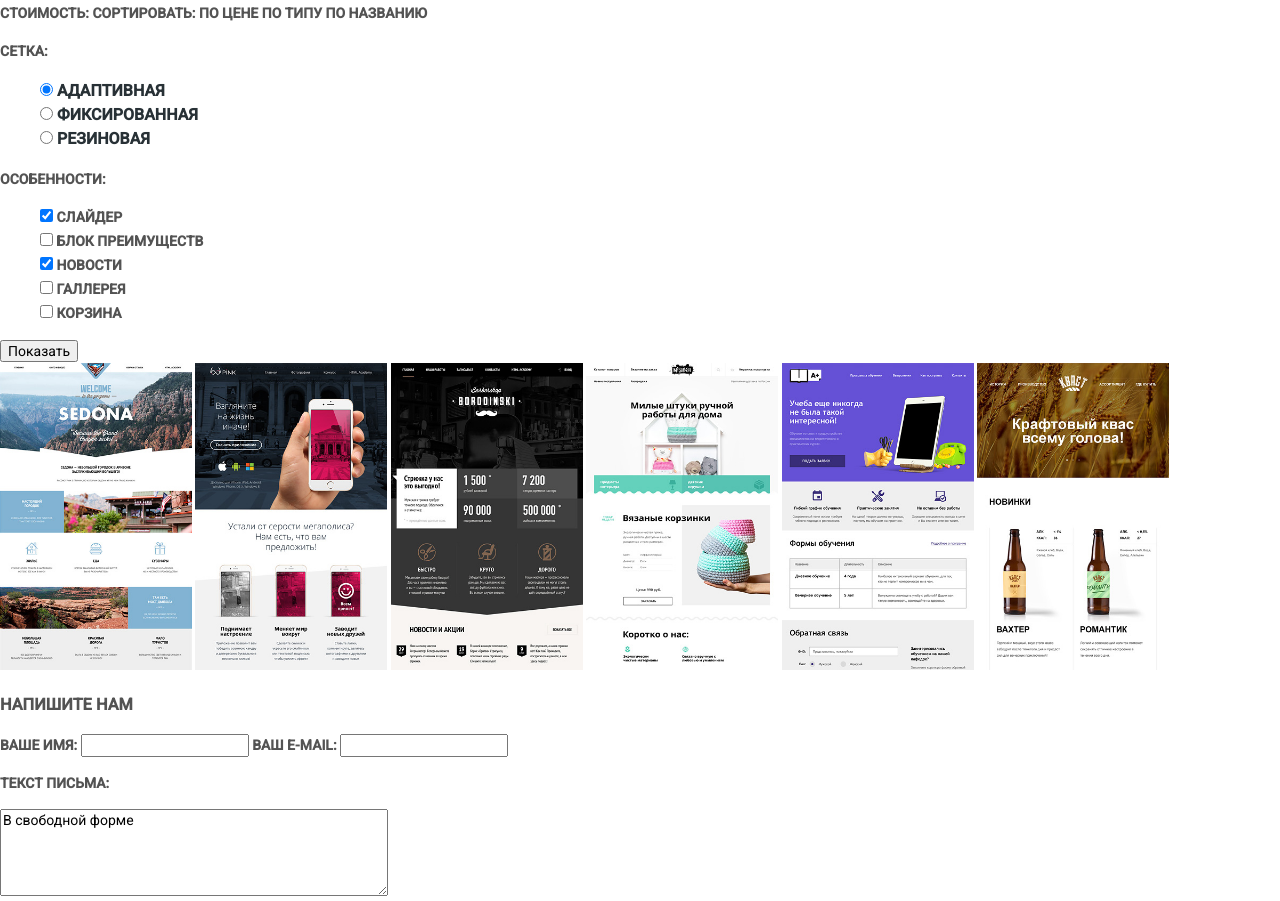
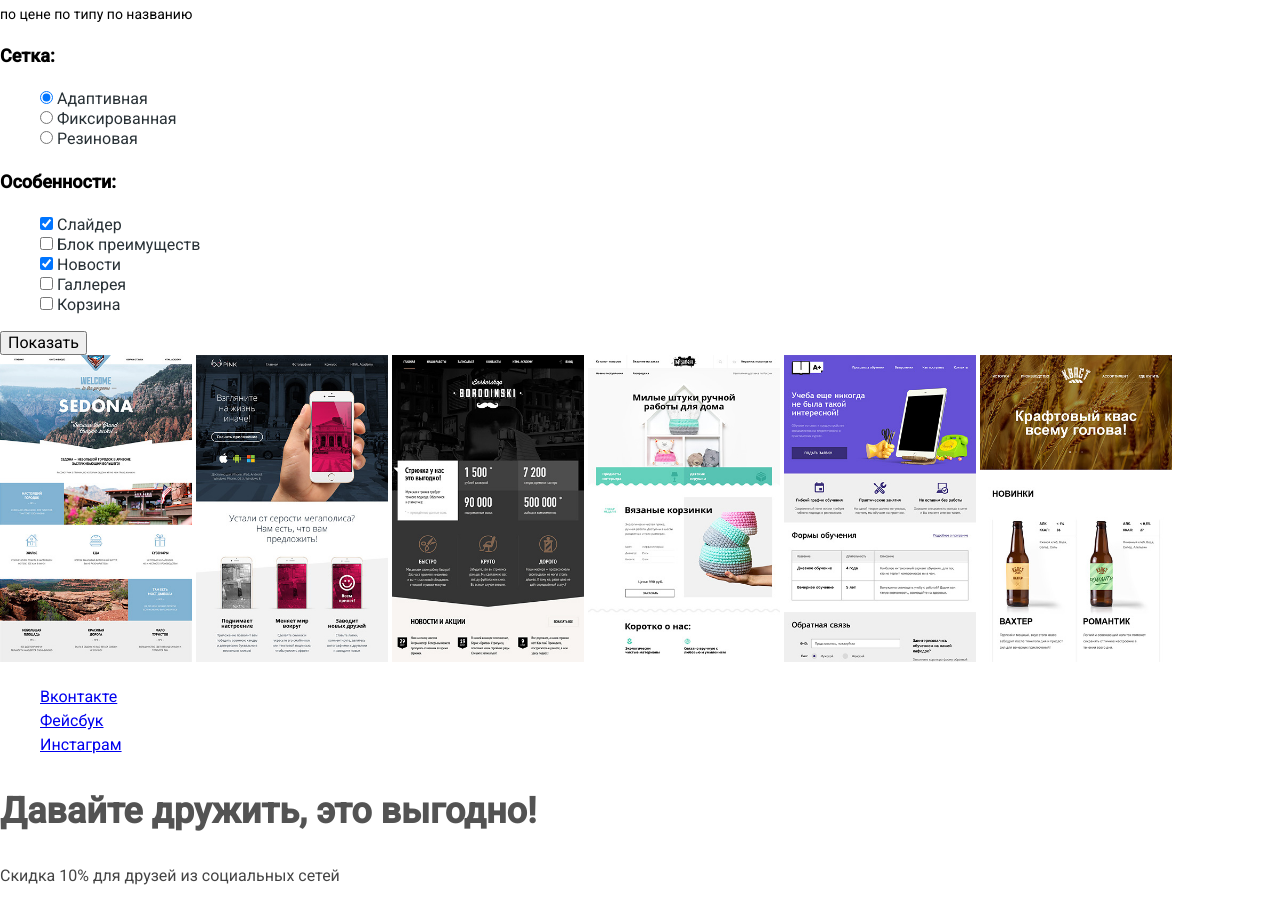
Before and after one commit to Alexanderkr9/1317099-nerds-27, a plain HTML site: page сatalog.html in a window 1280 px wide. Shown: the part 331-1232 px from the top of the page. Drawn offline with nearby package versions, Linux system fonts and the light colour scheme.

Commit message:
Изменения

```diff
--- a/css/style.css
+++ b/css/style.css
@@ -1,12 +1,11 @@
 body{
   margin: 0;
   padding: 0;
-  font-family: Roboto, Myriad Pro;
-  font-size: 14px;
+  font-family:  Roboto ;
+  font-size: 16px;
   line-height: 24px;
-  font-weight: 700;
+  font-weight: normal;
   color: #535353;
-  text-transform: uppercase;
   background-color: #ffffff;
   background-image: url("img/bg.jpg");
   background-position: top center;
@@ -17,6 +16,7 @@ body{
 }
 .main-navigation {
     font-size: 16px;
+    font-weight: medium;
     line-height: 30px;
     color: black;
     background-color: #ffffff;
@@ -25,10 +25,51 @@ body{
 .main-navigation ul{
   list-style: none;
 }
-h1{
+.basket{
+  font-size: 10,15px;
+  font-weight: medium;
+  line-height: 10,15px;
+  color: #000000;
+}
+.main-title h1{
+  font-size: 55px;
+  font-weight: medium;
   line-height: 55px;
-  color: black;
+  color: #000000;
 }
+.select{
+  font-size: 14px;
+  font-weight: normal;
+  line-height: 18px;
+  color: #000000;
+}
+.sort{
+  font-size: 18px;
+  font-weight: bold;
+  line-height: 18px;
+  color: #000000;
+}
+.menunav{
+  font-size: 18px;
+  font-weight: bold;
+  line-height: 30px;
+  color: #000000;
+
+}
+
+.form{
+  font-size: 16px;
+  font-weight: normal;
+  line-height: 20px;
+  color:#283136;
+}
+.button{
+  font-size: 16px;
+  font-weight: medium;
+  line-height: 18px;
+  color: #000000;
+}
+
 
  .special ul {
   list-style: none;
@@ -36,13 +77,43 @@ h1{
 .menu ul{
   list-style: none;
   font-size: 16px;
+  font-weight: normal;
+  line-height: 20px;
   color: #283136;
 }
 .discount{
+font-size: 16px;
+font-weight: normal;
+line-height: 22px;
+color:#444444;
+}
+.letfriend{
   font-size: 36px;
-  list-style: 36px;
+  font-weight: bold;
+  line-height: 36px;
   color: #00000;
 }
+
 .social ul{
   list-style: none;
 }
+.catalog p{
+  font-size: 16px;
+  font-weight: normal;
+  line-height: 24px;
+  color: #283136;
+}
+.catalog .catalog-menu {
+  font-size: 24px;
+  font-weight: bold;
+  line-height: 30;
+  color: #000000;
+
+}
+.catalog.catalog-notes{
+  font-size: 16px;
+  font-weight: normal;
+  line-height: 24px;
+  color: #283136;
+
+}
--- a/сatalog.html
+++ b/сatalog.html
@@ -19,22 +19,24 @@
         <li><a href="shop.html">Магазин</a></li>
         <li><a href="contacts.html">Контакты</a></li>
       </ul>
-      <a href="basket.html">Корзина</a>
+      <a class="basket" href="basket.html">Корзина</a>
     </nav>
-    <h1>Магазин готовых шаблонов</h1>
+    <h1 class="main-title">Магазин готовых шаблонов</h1>
   </header>
   <main>
-    <div>
-      <span>cтоимость:</span>
-      <span>cортировать:</span>
+     <div>
+      <span class="menunav">cтоимость:</span>
+      <span class="sort">cортировать:</span>
+     </div>
+      <div class="select">
       <span>по цене</span>
       <span>по типу</span>
       <span>по названию</span>
     </div>
     <section>
-      <form method="get" action="https://echo.htmlacademy.ru">
+      <form class="form" method="get" action="https://echo.htmlacademy.ru">
         <div class="menu">
-          <p>Cетка:</p>
+          <p class="menunav">Cетка:</p>
           <ul>
             <li>
               <input type="radio" name="setka-group" value="adaptive" id="setkaadapt" checked>
@@ -51,7 +53,7 @@
           </ul>
         </div>
         <div class="special">
-          <p>Особенности:</p>
+          <p class="menunav">Особенности:</p>
           <ul>
             <li>
               <input type="checkbox" name="slaider" id="slider" checked>
@@ -76,7 +78,7 @@
           </ul>
         </div>
         <div>
-          <button type="submit">Показать</button>
+          <button class="button" type="submit">Показать</button>
         </div>
       </form>
     </section>
@@ -90,7 +92,7 @@
     <a href="#"><img src="img/img-kvast.jpg" width="15%" height="15%" alt="Крафтовый квасс"></a>
   </main>
   <footer>
-    <h3>Напишите нам</h3>
+    <!--<h3>Напишите нам</h3>
     <form action="https://echo.htmlacademy.ru/courses" method="post">
       <label> Ваше имя:
         <input type="text" name="yourname">
@@ -102,8 +104,8 @@
       <textarea name="text" id="text-field" rows="5" cols="50">В свободной форме</textarea>
       <br>
       <input type="submit" value="Отправить">
-    </form>
-    <div class="cocial">
+    </form>-->
+    <div class="social">
       <ul>
         <li><a href="#">Вконтакте</a></li>
         <li><a href="#">Фейсбук</a></li>
@@ -111,8 +113,8 @@
       </ul>
     </div>
     <div>
-      <p>Давайте дружить!</p>
-      <p>Cкидка 10% для друзей из социальных сетей</p>
+      <p class="letfriend">Давайте дружить, это выгодно!</p>
+      <p class="discount">Cкидка 10% для друзей из социальных сетей</p>
     </div>
   </footer>
 </body>
```
Also changed, not shown: index.html (+13 -13 lines).
